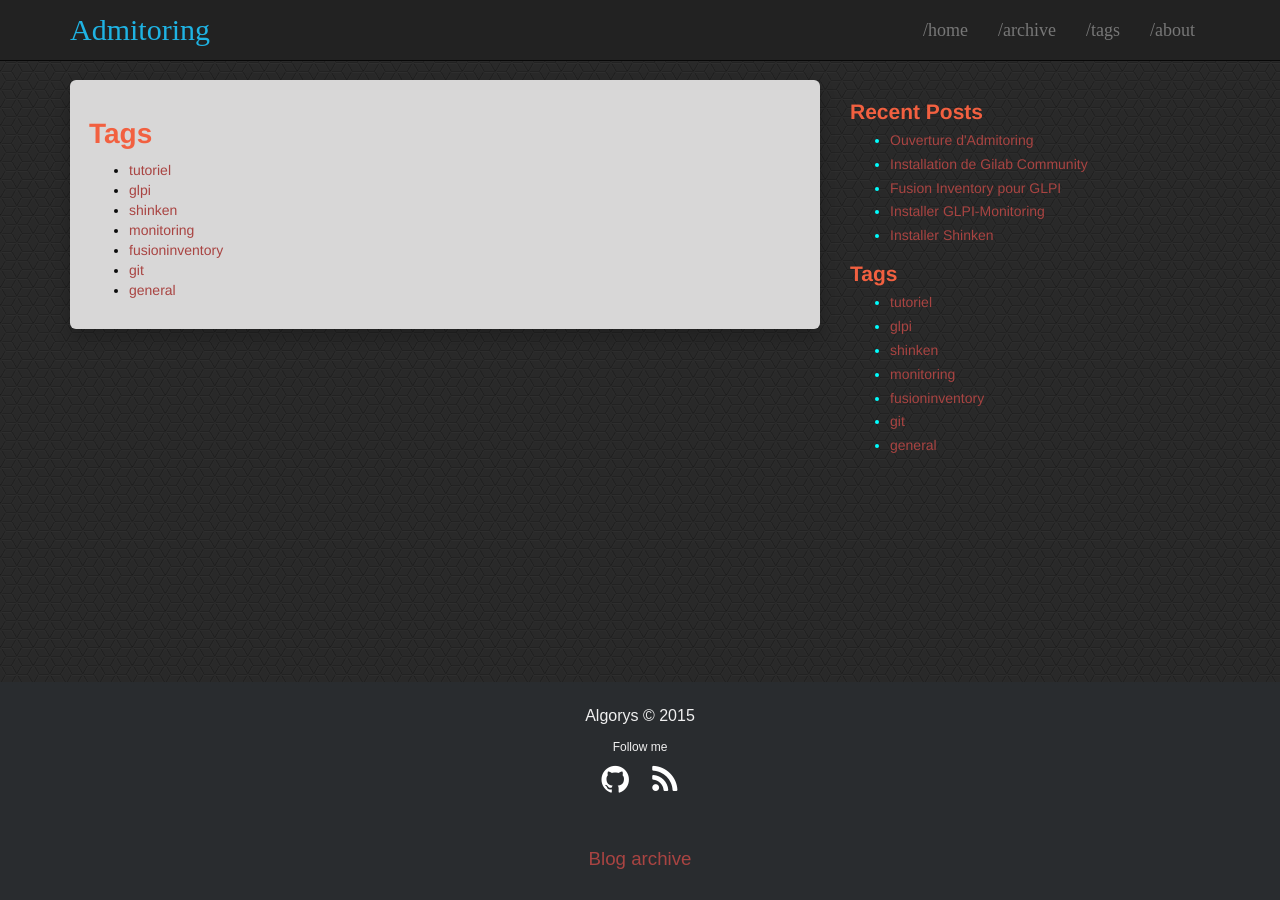
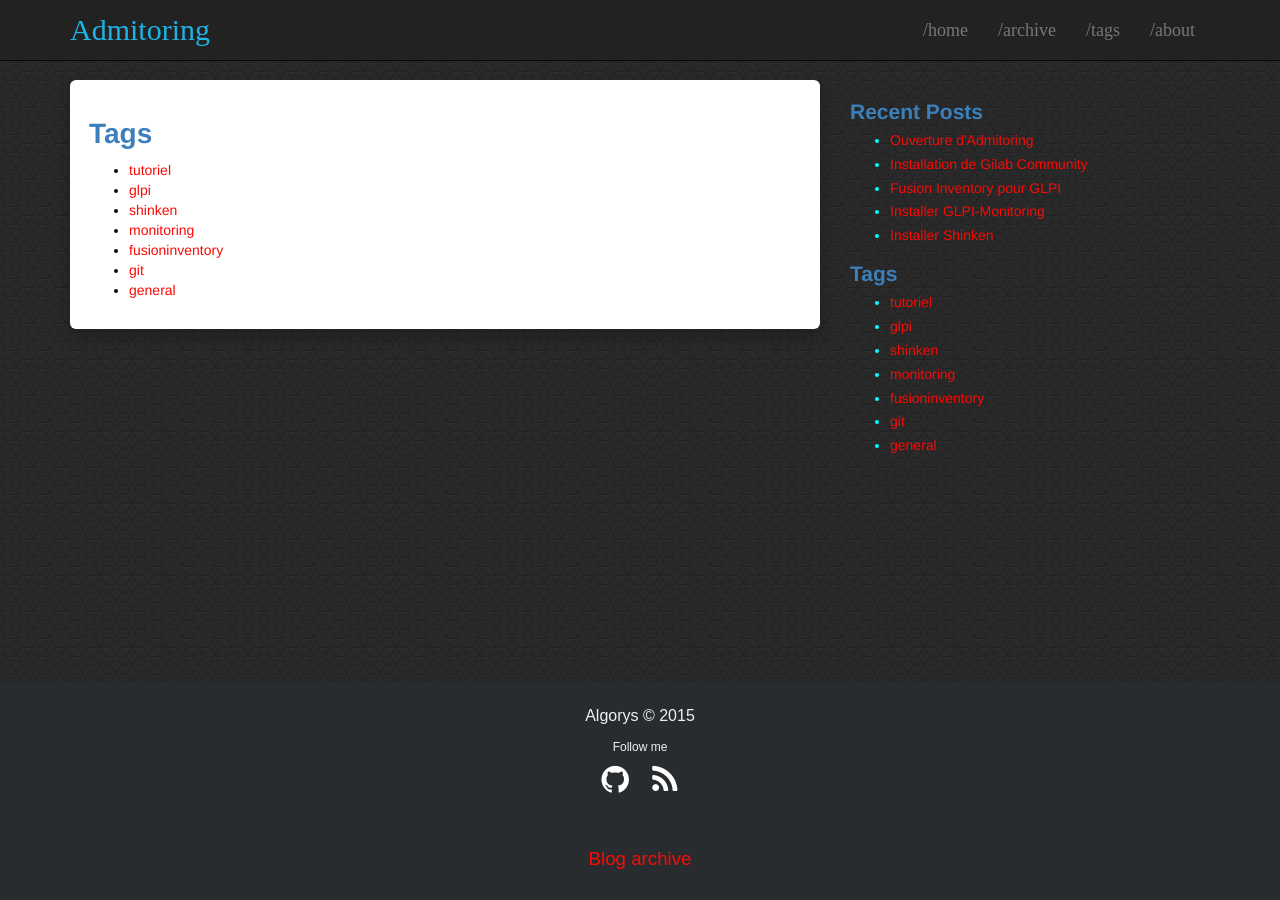
Before and after one commit to algorys/sysadmin, a Jekyll site: the page built from tags.md, in a window 1280 px wide. Built offline with Jekyll 4.4.1, drawn with Linux system fonts in a browser that asks for light colours.

Commit message:
Update title color and link color

```diff
--- a/css/theme.scss
+++ b/css/theme.scss
@@ -39,7 +39,7 @@ body {
 }
 
 .well {
-  background-color: #D8D7D7;
+  background-color: #FFF;
   box-shadow: 0px 0px 0px 0px, 0px 8px 16px rgba(0, 0, 0, 0.2);
   border: 0px;
   border-radius: 6px;
@@ -51,8 +51,8 @@ body {
   width: 75%;
 }
 
-h1 { font-size: 2em; color: #F26040; font-weight: bold;}
-h2 { font-size: 1.5em; color: #F26040; font-weight: bold;}
+h1 { font-size: 2em; color: #3C80BB; font-weight: bold;}
+h2 { font-size: 1.5em; color: #3C80BB; font-weight: bold;}
 h3 { font-size: 1.17em; color: #F26040; }
 h4 { font-size: 1.12em; }
 h5 { font-size: .83em; }
@@ -94,7 +94,7 @@ blockquote {
 //                    Links
 //********************************************************
 a {
-  color: #a94442;
+  color: #FB0A05;
 }
 a:hover {
   color: #F26040;
```
